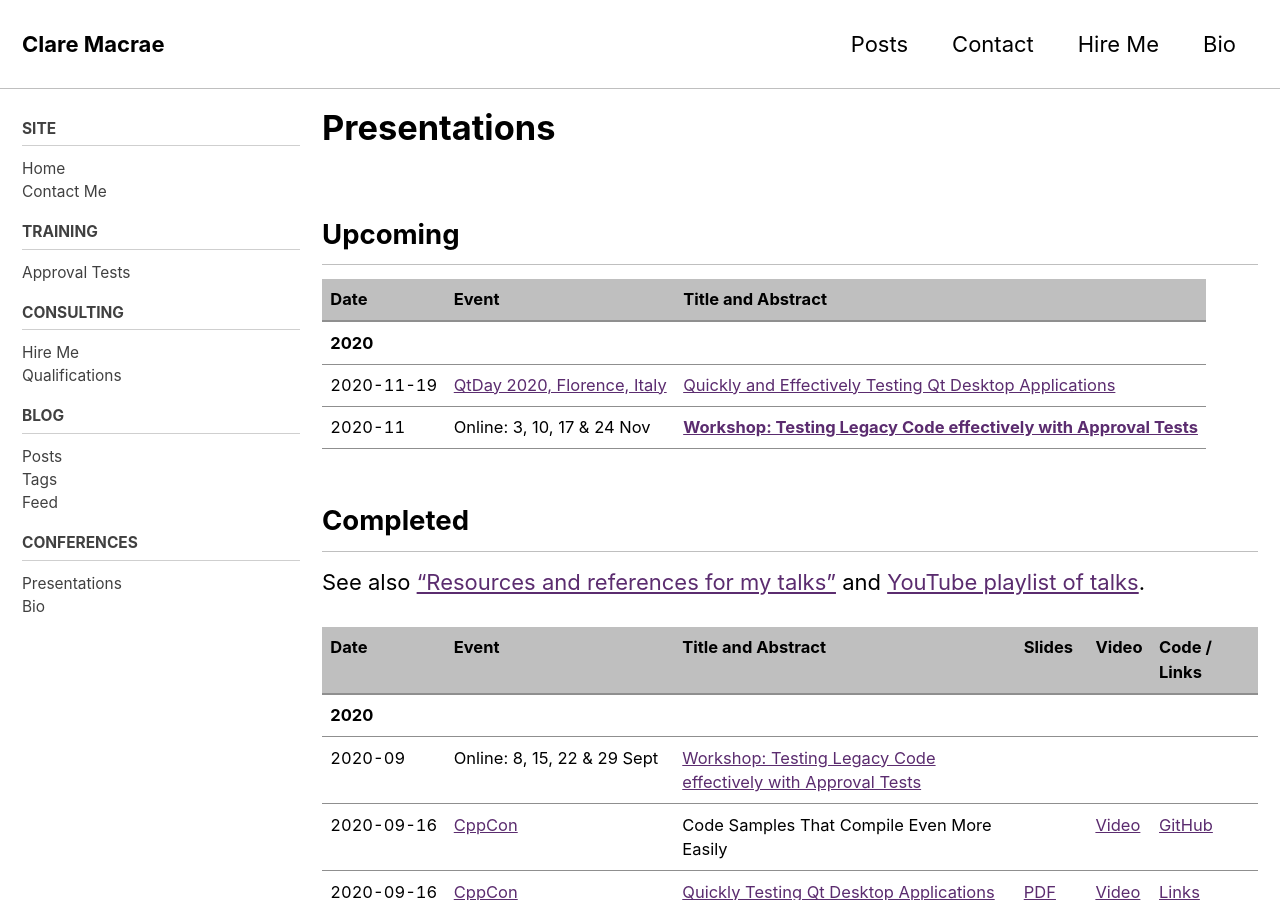
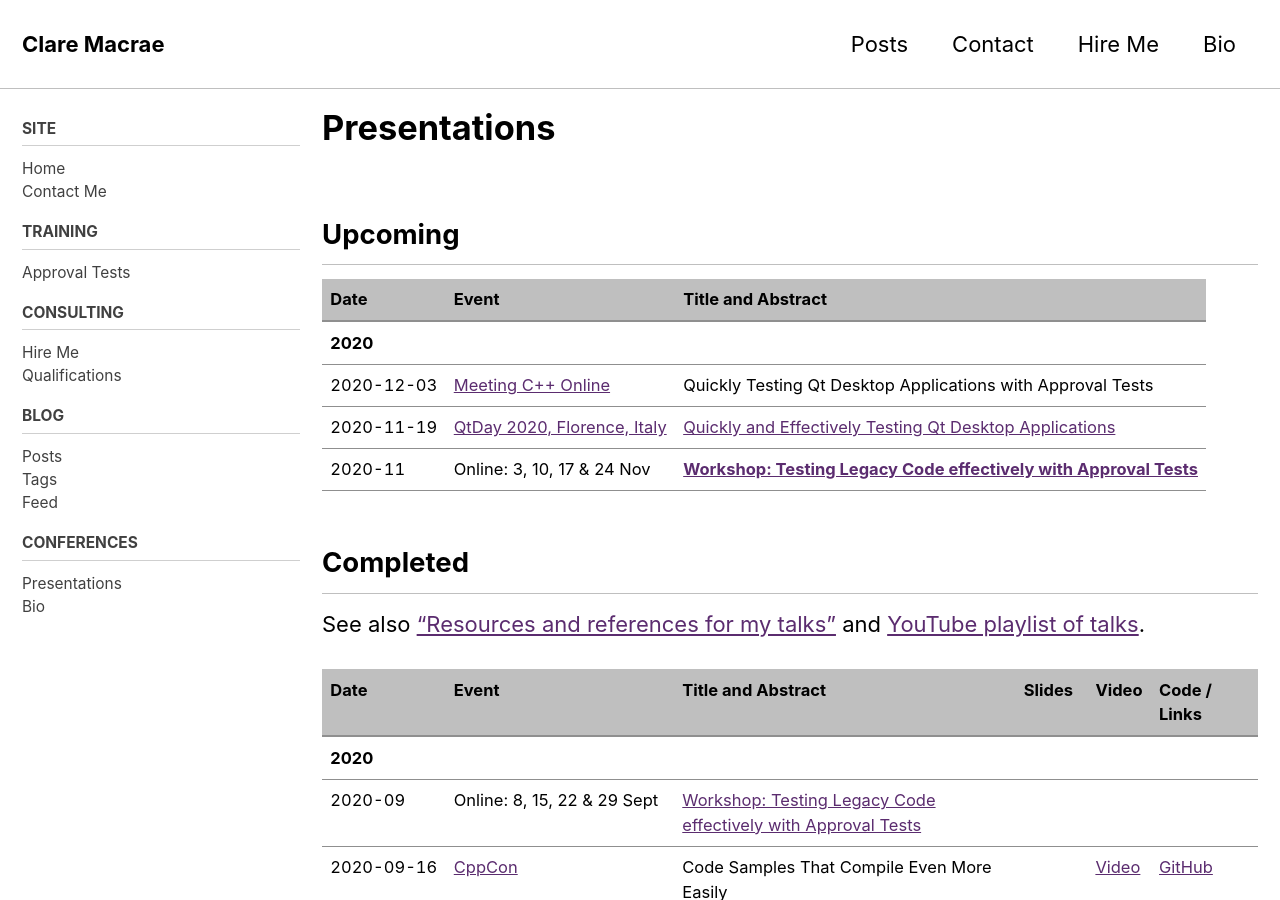
Before and after one commit to claremacrae/claremacrae.github.io, a Jekyll site: the page built from conferences/presentations.md, in a window 1280 px wide and 900 px high. Built offline with Jekyll 4.4.1, drawn with Linux system fonts in a browser that asks for light colours; cached includes are drawn as plain includes; nearby versions of some CDN libraries.

Commit message:
Add Meeting C++ Online talk

```diff
--- a/conferences/presentations.md
+++ b/conferences/presentations.md
@@ -11,6 +11,7 @@ read_time: false
 | Date  | Event | Title and Abstract |
 | ----- | ----- | ------------------ |
 | **2020** | &nbsp; | &nbsp; |
+| <span class="text-tabular-dates">2020-12-03</span> | [Meeting C++ Online](https://meetingcpp.com/mcpp/online/) | Quickly Testing Qt Desktop Applications with Approval Tests |
 | <span class="text-tabular-dates">2020-11-19</span> | [QtDay 2020, Florence,&nbsp;Italy](https://www.qtday.it/) | [Quickly and Effectively Testing Qt Desktop Applications](https://www.qtday.it/agenda/speakers/573234) |
 | <span class="text-tabular-dates">2020-11</span> | Online: 3, 10, 17 & 24 Nov | [**Workshop: Testing Legacy Code effectively with Approval Tests**](https://bit.ly/LegacyCppNov2020) |
 
```
